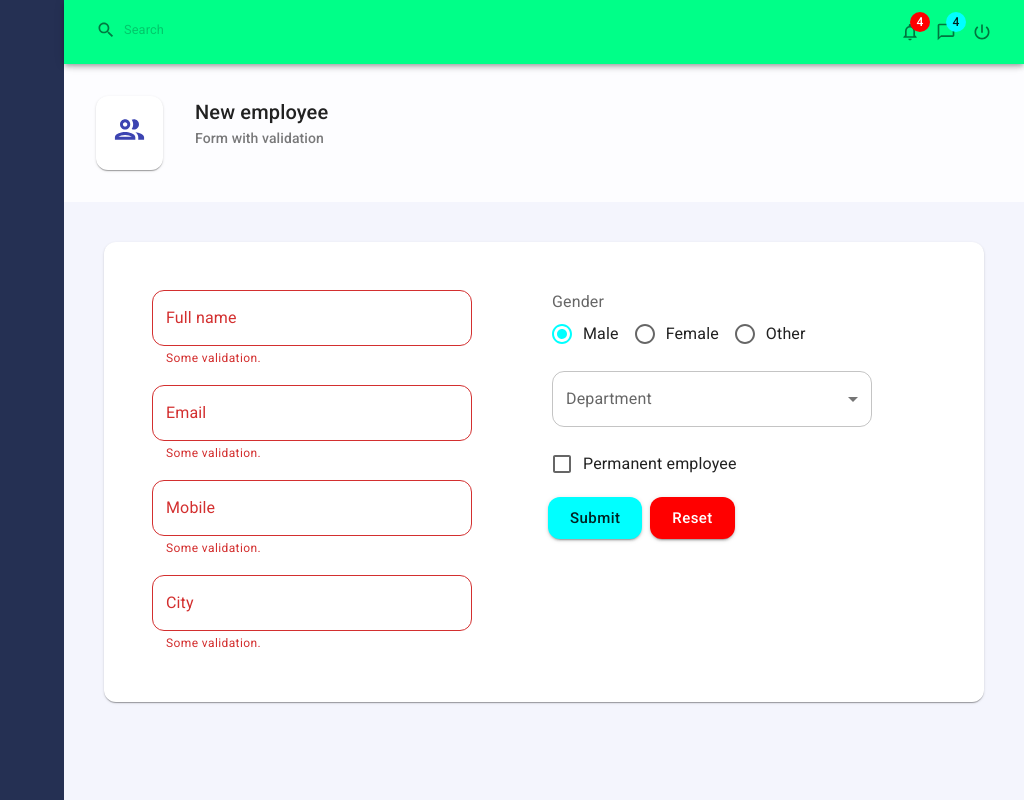
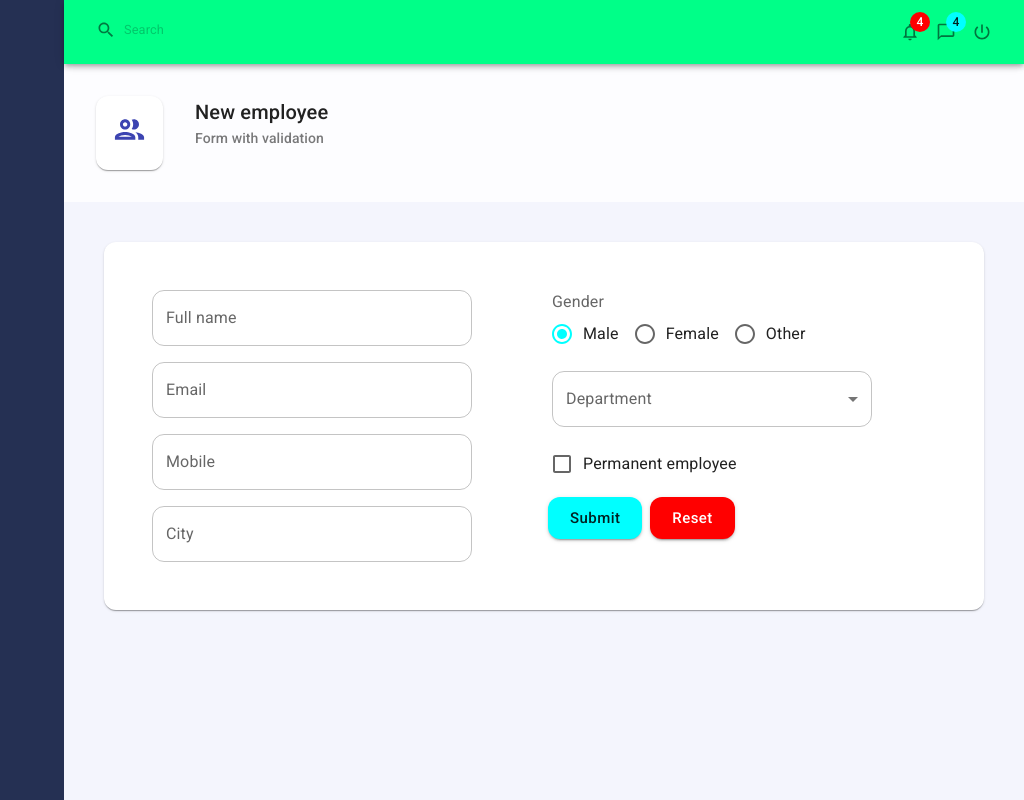
Before and after one commit to ganciaux/code_affection, a React (Create React App) app: page / in a window 1280 px wide. Shown: the whole page, without its empty margins (256-1280 px from the left). Built offline with nearby package versions, Linux system fonts and the light colour scheme.

Commit message:
Add validation form

```diff
--- a/src/components/controls/DatePicker.js
+++ b/src/components/controls/DatePicker.js
@@ -22,7 +22,6 @@ export default function DatePicker(props) {
         variant="inline"
         inputVariant="outlined"
         label={label}
-        inputFormat="dd MMMM yyyy"
         name={name}
         value={value}
         onChange={(date) => onChange(convertToDefEventPara(name, date))}
--- a/src/components/controls/Input.js
+++ b/src/components/controls/Input.js
@@ -2,7 +2,7 @@ import { TextField } from '@mui/material'
 import React from 'react'
 
 export default function Input(props) {
-  const { name, label, value, onChange } = props
+  const { name, label, value, error=null, onChange } = props
   return (
     <TextField
       variant="outlined"
@@ -10,8 +10,7 @@ export default function Input(props) {
       name={name}
       value={value}
       onChange={onChange}
-      error
-      helperText="Some validation."
+      {...(error && {error:true, helperText:error})}
     />
   )
 }
--- a/src/components/useForm.js
+++ b/src/components/useForm.js
@@ -10,15 +10,23 @@ const useStyles = makeStyles((theme) => ({
   },
 }))
 
-export function useForm(intialValues) {
+export function useForm(intialValues, validateOnChange=false, validate) {
   const [values, setValues] = useState(intialValues)
-  const [errors, setErros] = useState({})
+  const [errors, setErrors] = useState({})
 
   const handleInputChange = (e) => {
     const { name, value } = e.target
     setValues({ ...values, [name]: value })
+    if (validateOnChange)
+     validate({[name]: value})
   }
-  return { values, setValues, errors, setErros, handleInputChange }
+
+  const resetForm = () => {
+    setValues(intialValues)
+    setErrors({})
+  }
+
+  return { values, setValues, errors, setErrors, handleInputChange, resetForm }
 }
 
 export function Form(props) {
--- a/src/pages/Employees/EmployeeForm.js
+++ b/src/pages/Employees/EmployeeForm.js
@@ -23,22 +23,29 @@ const intialValues = {
 }
 
 export default function EmployeeForm() {
-  const validate = () => {
-    let temp = {}
-    temp.fullName = values.fullName ? '' : 'This field is required'
-    temp.email = /$|.+@.+..+/.test(values.email) ? '' : 'Email is not valid'
-    temp.mobile = values.mobile.length > 9 ? '' : 'Minimum 10 characters'
-    temp.departmentId =
-      values.departmentId.length !== 0 ? '' : 'This field is required'
+  const validate = (fieldValues=values) => {
+    let temp = {...errors}
+    if ('fullName' in fieldValues)
+      temp.fullName = values.fullName ? '' : 'This field is required'
+    if ('email' in fieldValues)
+      temp.email = (/$^|.+@.+..+/).test(values.email) ? '' : 'Email is not valid'
+    if ('mobile' in fieldValues)
+      temp.mobile = values.mobile.length > 9 ? '' : 'Minimum 10 characters'
+    if ('departmentId' in fieldValues)
+      temp.departmentId = values.departmentId.length !== 0 ? '' : 'This field is required'
     setErrors({ ...temp })
-    return Object.values(temp).every((x) => x == '')
+    if (fieldValues==values)
+      return Object.values(temp).every((x) => x === '')
   }
 
-  const { values, setValues, errors, setErrors, handleInputChange } =
-    useForm(intialValues)
+  const { values, setValues, errors, setErrors, handleInputChange, resetForm } =
+    useForm(intialValues, true, validate)
 
-  const handleSubmit = () => {
-    //if (validate())
+  const handleSubmit = (e) => {
+    e.preventDefault();
+    if (validate()){
+      alert('error')
+    }
   }
 
   return (
@@ -50,18 +57,21 @@ export default function EmployeeForm() {
             name="fullName"
             value={values.fullName}
             onChange={handleInputChange}
+            error={errors.fullName}
           />
           <Controls.Input
             label="Email"
             name="email"
             value={values.email}
             onChange={handleInputChange}
+            error={errors.email}
           />
           <Controls.Input
             label="Mobile"
             name="mobile"
             value={values.mobile}
             onChange={handleInputChange}
+            error={errors.mobile}
           />
           <Controls.Input
             label="City"
@@ -84,6 +94,7 @@ export default function EmployeeForm() {
             value={values.departmentId}
             onChange={handleInputChange}
             options={employeeService.getDepartmentCollection()}
+            error={errors.departmentId}
           />
           <Controls.Checkbox
             name="isPermanent"
@@ -99,7 +110,7 @@ export default function EmployeeForm() {
           />
           <div>
             <Controls.Button type="submit" text="Submit" />
-            <Controls.Button text="Reset" color="secondary" />
+            <Controls.Button text="Reset" color="secondary" onClick={resetForm} />
           </div>
         </Grid>
       </Grid>
```
